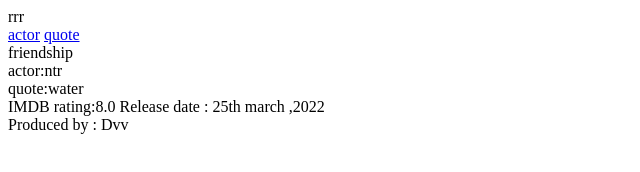
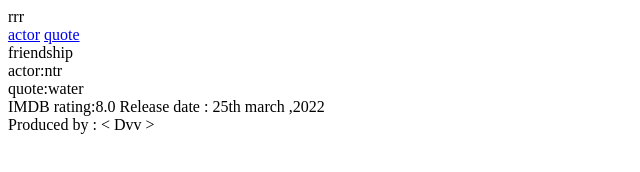
Before and after one commit to acciojob/semantic-imdb-daruripavan402-cmd, a website: page main.html in a window 1280 px wide. Shown: the full height of the page, 0-640 px from the left. Drawn offline with Linux system fonts and the light colour scheme.

Commit message:
created a submission

```diff
--- a/main.html
+++ b/main.html
@@ -31,7 +31,7 @@
 	</aside>
 
 	<footer>
-		Produced by : Dvv
+		Produced by : < Dvv >
 	</footer>
 
 
```
